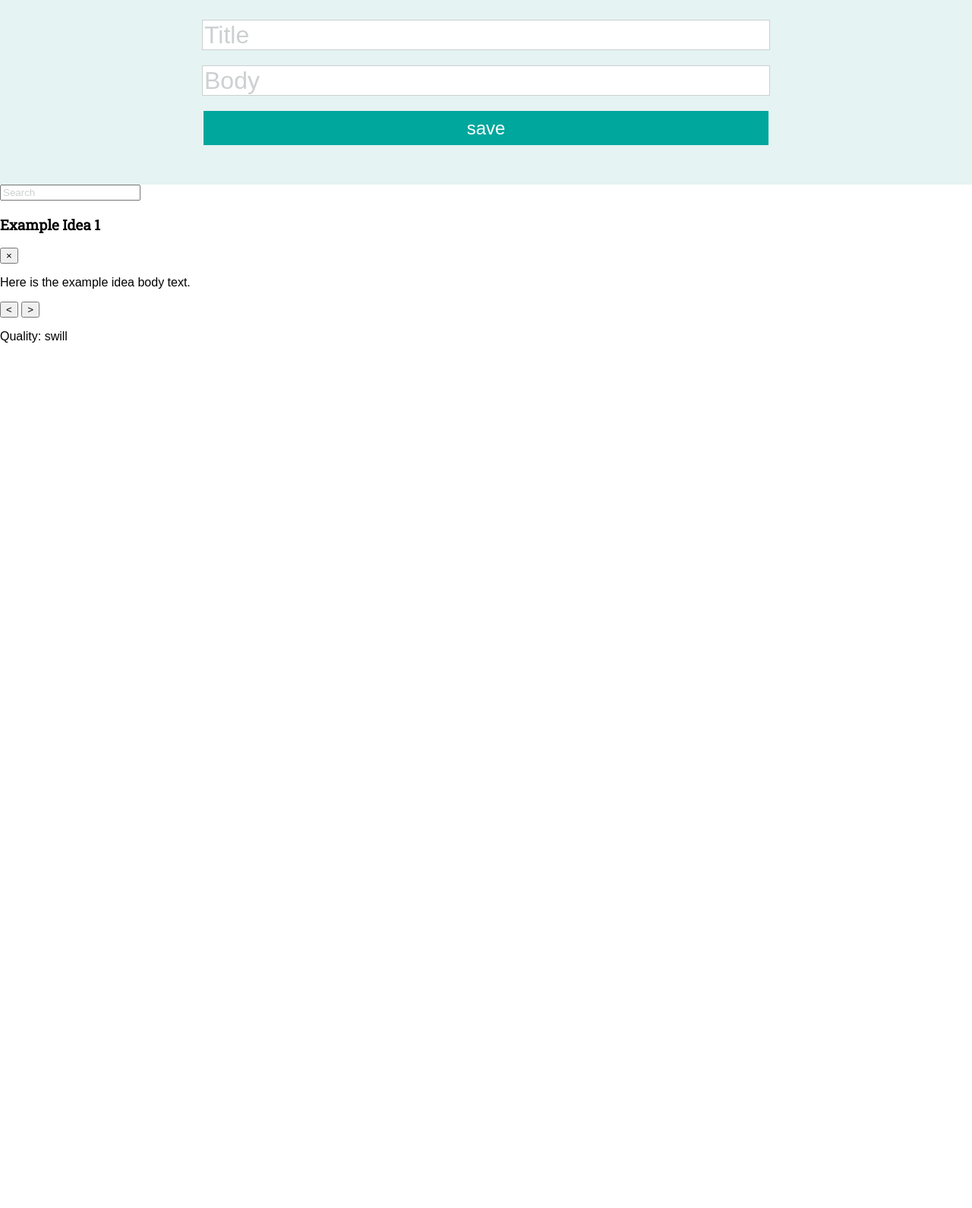
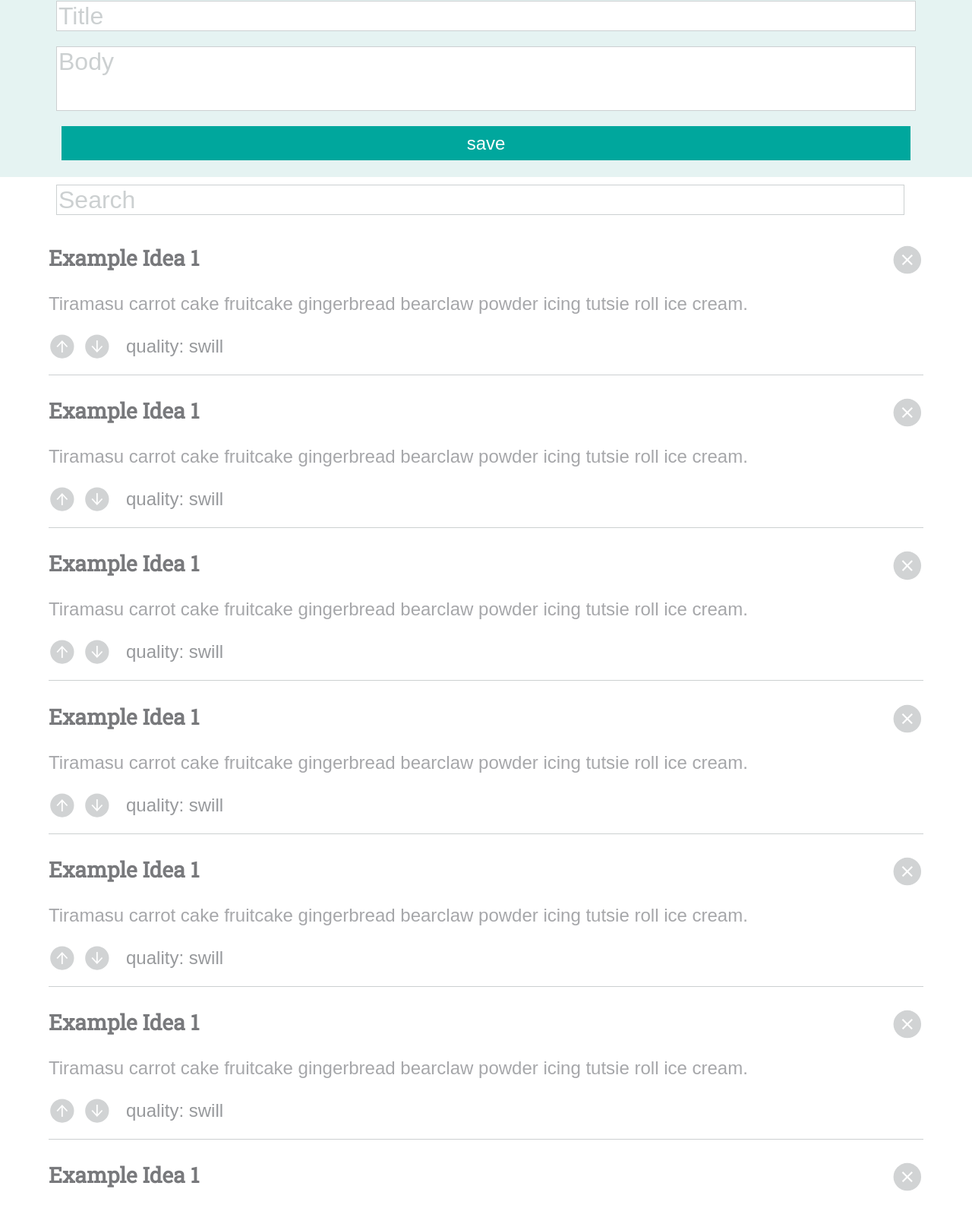
Before and after one commit to K-Rye/idea.box, a plain HTML site: page index.html in a window 1280 px wide. Shown: the part 107-1697 px from the top of the page at 76% size. Before the commit the page ends 800 px from the top, so only its background shows below. Drawn offline with Linux system fonts and the light colour scheme.

Commit message:
make mobile layout

```diff
--- a/index.html
+++ b/index.html
@@ -10,7 +10,7 @@
 <body>
   <header>
     <h1>
-      <span class="idea">idea</span><span class="box">Box</span>
+      <span class="idea">idea</span><span class="box">box</span>
     </h1>
     <form>
       <input type="text" class="title-input" placeholder="Title">
@@ -19,17 +19,86 @@
     </form>
   </header>
   <main>
-    <section>
+    <section class="search-parent">
       <input type="text" class="search-input" placeholder="Search">
     </section>
     <section class="ideas-section">
       <article>
-        <h3>Example Idea 1</h3>
-        <button>&times;</button>
-        <p>Here is the example idea body text.</p>
-        <button><</button>
-        <button>></button>
-        <p>Quality: swill</p>
+        <h3>Example Idea 1 <img class="btn delete-btn" src="delete.svg"></h3>
+        <p class="idea-body-txt">Tiramasu carrot cake fruitcake gingerbread bearclaw powder icing tutsie roll ice cream.</p>
+        <div class="vote-form">
+          <img class="btn up-btn" src="upvote.svg"><img class="btn down-btn" src="downvote.svg"><p class="quality">quality: swill</p>
+        </div>
+      </article>
+      <article>
+        <h3>Example Idea 1 <img class="btn delete-btn" src="delete.svg"></h3>
+        <p class="idea-body-txt">Tiramasu carrot cake fruitcake gingerbread bearclaw powder icing tutsie roll ice cream.</p>
+        <div class="vote-form">
+          <img class="btn up-btn" src="upvote.svg"><img class="btn down-btn" src="downvote.svg"><p class="quality">quality: swill</p>
+        </div>
+      </article>
+      <article>
+        <h3>Example Idea 1 <img class="btn delete-btn" src="delete.svg"></h3>
+        <p class="idea-body-txt">Tiramasu carrot cake fruitcake gingerbread bearclaw powder icing tutsie roll ice cream.</p>
+        <div class="vote-form">
+          <img class="btn up-btn" src="upvote.svg"><img class="btn down-btn" src="downvote.svg"><p class="quality">quality: swill</p>
+        </div>
+      </article>
+      <article>
+        <h3>Example Idea 1 <img class="btn delete-btn" src="delete.svg"></h3>
+        <p class="idea-body-txt">Tiramasu carrot cake fruitcake gingerbread bearclaw powder icing tutsie roll ice cream.</p>
+        <div class="vote-form">
+          <img class="btn up-btn" src="upvote.svg"><img class="btn down-btn" src="downvote.svg"><p class="quality">quality: swill</p>
+        </div>
+      </article>
+      <article>
+        <h3>Example Idea 1 <img class="btn delete-btn" src="delete.svg"></h3>
+        <p class="idea-body-txt">Tiramasu carrot cake fruitcake gingerbread bearclaw powder icing tutsie roll ice cream.</p>
+        <div class="vote-form">
+          <img class="btn up-btn" src="upvote.svg"><img class="btn down-btn" src="downvote.svg"><p class="quality">quality: swill</p>
+        </div>
+      </article>
+      <article>
+        <h3>Example Idea 1 <img class="btn delete-btn" src="delete.svg"></h3>
+        <p class="idea-body-txt">Tiramasu carrot cake fruitcake gingerbread bearclaw powder icing tutsie roll ice cream.</p>
+        <div class="vote-form">
+          <img class="btn up-btn" src="upvote.svg"><img class="btn down-btn" src="downvote.svg"><p class="quality">quality: swill</p>
+        </div>
+      </article>
+      <article>
+        <h3>Example Idea 1 <img class="btn delete-btn" src="delete.svg"></h3>
+        <p class="idea-body-txt">Tiramasu carrot cake fruitcake gingerbread bearclaw powder icing tutsie roll ice cream.</p>
+        <div class="vote-form">
+          <img class="btn up-btn" src="upvote.svg"><img class="btn down-btn" src="downvote.svg"><p class="quality">quality: swill</p>
+        </div>
+      </article>
+      <article>
+        <h3>Example Idea 1 <img class="btn delete-btn" src="delete.svg"></h3>
+        <p class="idea-body-txt">Tiramasu carrot cake fruitcake gingerbread bearclaw powder icing tutsie roll ice cream.</p>
+        <div class="vote-form">
+          <img class="btn up-btn" src="upvote.svg"><img class="btn down-btn" src="downvote.svg"><p class="quality">quality: swill</p>
+        </div>
+      </article>
+      <article>
+        <h3>Example Idea 1 <img class="btn delete-btn" src="delete.svg"></h3>
+        <p class="idea-body-txt">Tiramasu carrot cake fruitcake gingerbread bearclaw powder icing tutsie roll ice cream.</p>
+        <div class="vote-form">
+          <img class="btn up-btn" src="upvote.svg"><img class="btn down-btn" src="downvote.svg"><p class="quality">quality: swill</p>
+        </div>
+      </article>
+      <article>
+        <h3>Example Idea 1 <img class="btn delete-btn" src="delete.svg"></h3>
+        <p class="idea-body-txt">Tiramasu carrot cake fruitcake gingerbread bearclaw powder icing tutsie roll ice cream.</p>
+        <div class="vote-form">
+          <img class="btn up-btn" src="upvote.svg"><img class="btn down-btn" src="downvote.svg"><p class="quality">quality: swill</p>
+        </div>
+      </article>
+      <article>
+        <h3>Example Idea 1 <img class="btn delete-btn" src="delete.svg"></h3>
+        <p class="idea-body-txt">Tiramasu carrot cake fruitcake gingerbread bearclaw powder icing tutsie roll ice cream.</p>
+        <div class="vote-form">
+          <img class="btn up-btn" src="upvote.svg"><img class="btn down-btn" src="downvote.svg"><p class="quality">quality: swill</p>
+        </div>
       </article>
     </section>
 </body>
--- a/main.css
+++ b/main.css
@@ -9,11 +9,11 @@ body {
 
 header {
   background: #E5F3F2;
-  height: 350px;
+  height: 340px;
 }
 
 h1 {
-  padding: 30px 6px 25px;
+  padding: 20px 6px 10px;
   text-align: center;
   font-weight: 700;
   font-size: 3.25em;
@@ -24,15 +24,29 @@ form {
   display: flex;
   flex-direction: column;
   margin: auto;
-  width: 60%;
+  width: 90%;
 }
 
-.title-input, .body-input {
+.title-input, .body-input, .search-input {
   margin: 10px;
   height: 40px;
   font-size: 2em;
   border: solid #ccd0d1 1.5px;
-  fontcolor: #ccd0d1;
+  font-color: #ccd0d1;
+}
+
+.body-input {
+  height: 85px;
+  padding-bottom: 45px;
+}
+
+.search-parent {
+  width: 90%;
+  margin: auto 5%;
+}
+
+.search-input {
+  width: 97%;
 }
 
 ::placeholder {
@@ -43,8 +57,16 @@ span, h3 {
   font-family: 'Roboto Slab', serif;
 }
 
+.idea-body-txt {
+  color: #A6A7AA;
+}
+
+h3 {
+  color: #78797C;
+}
+
 .idea {
-  color: #00a79d;
+  color: #00A79D;
 
 }
 
@@ -61,10 +83,77 @@ span, h3 {
   font-size: 1.5em;
   margin: 10px auto 15px;
   height: 45px;
+  padding: 0;
 }
 
 .save-btn:hover {
   background-color: #045e55;
 }
 
-/*search button should be fixed*/
+article {
+  width: 90%;
+  margin: auto;
+  font-size: 1.5em;
+  border-bottom: solid #ccd0d1 1.5px;
+  /*border-color: #ccd0d1*/
+}
+
+.vote-form {
+  margin-bottom: 13px;
+}
+
+.quality {
+  display: inline;
+  position: relative;
+  bottom: 10px;
+  left: 20px;
+  color: #97999C;
+}
+
+.btn {
+  width: 1.5em;
+}
+
+.delete-btn {
+  float: right;
+}
+
+.up-btn {
+  margin: 0 10px 0 0;
+}
+
+
+
+
+/*search button should be fixed
+
+Steps: style search bar;
+
+  bring in svgs
+  size em up
+  size up text in example articles
+  add border
+
+
+
+
+
+
+
+
+
+
+
+
+
+
+
+
+
+
+
+
+
+
+
+*/
```
Also changed, not shown: delete-hover.svg (added), delete.svg (added), downvote-hover.svg (added), downvote.svg (added), upvote-hover.svg (added), upvote.svg (added), 1 other file.
